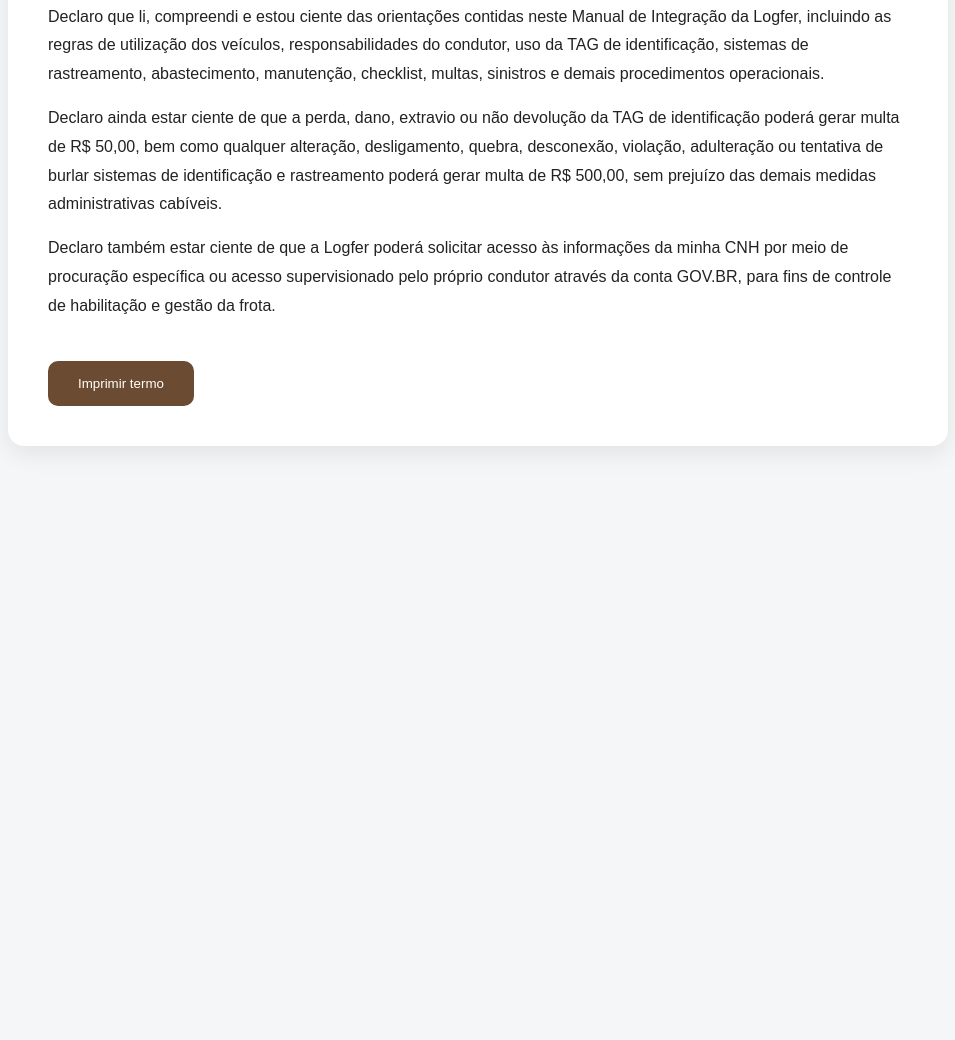
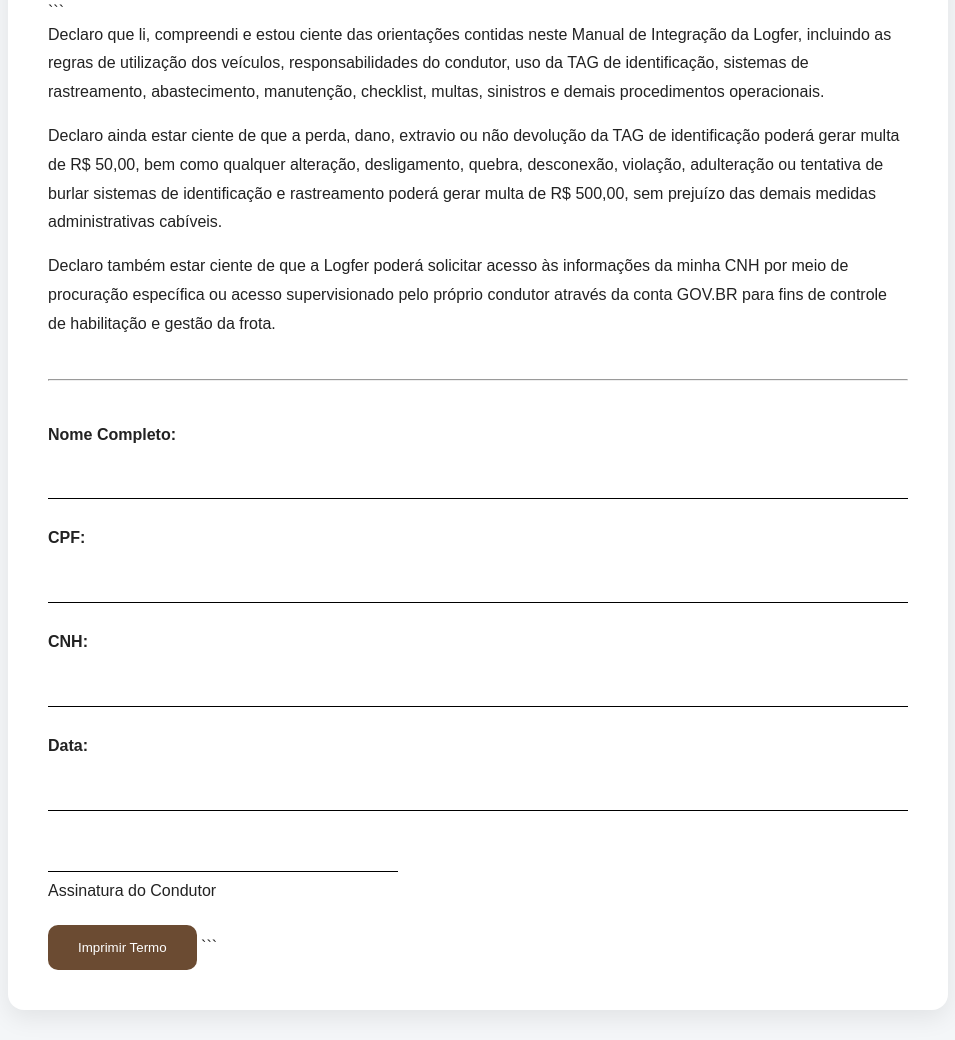
Before and after one commit to standbymarcenaria-crypto/integracao-leve-logfer, a plain HTML site: page index.html in a window 1280 px wide. Shown: the part 6331-7371 px from the top of the page, without its empty margins (302-1257 px from the left). Before the commit the page ends 6807 px from the top, so only its background shows below. Drawn offline with Linux system fonts and the light colour scheme.

Commit message:
Update index.html

````diff
--- a/index.html
+++ b/index.html
@@ -249,6 +249,7 @@
 
     <section id="termo" class="card">
       <h2>Termo de Ciência</h2>
+      ```
       <p>
           Declaro que li, compreendi e estou ciente das orientações contidas neste Manual de Integração da Logfer,
           incluindo as regras de utilização dos veículos, responsabilidades do condutor, uso da TAG de identificação,
@@ -263,10 +264,34 @@
 
       <p>
           Declaro também estar ciente de que a Logfer poderá solicitar acesso às informações da minha CNH por meio de procuração específica
-        ou acesso supervisionado pelo próprio condutor através da conta GOV.BR, para fins de controle de habilitação e gestão da frota.
+          ou acesso supervisionado pelo próprio condutor através da conta GOV.BR para fins de controle de habilitação e gestão da frota.
       </p>
 
-      <button onclick="window.print()" class="btn">Imprimir termo</button>
+      <hr style="margin:40px 0;">
+
+      <p><strong>Nome Completo:</strong></p>
+      <div style="border-bottom:1px solid #000; height:35px; margin-bottom:25px;"></div>
+
+      <p><strong>CPF:</strong></p>
+      <div style="border-bottom:1px solid #000; height:35px; margin-bottom:25px;"></div>
+
+      <p><strong>CNH:</strong></p>
+      <div style="border-bottom:1px solid #000; height:35px; margin-bottom:25px;"></div>
+
+      <p><strong>Data:</strong></p>
+      <div style="border-bottom:1px solid #000; height:35px; margin-bottom:40px;"></div>
+
+      <div style="margin-top:60px;">
+          <div style="border-top:1px solid #000; width:350px; padding-top:10px;">
+              Assinatura do Condutor
+          </div>
+      </div>
+
+      <button onclick="window.print()" class="btn">
+          Imprimir Termo
+      </button>
+      ```
+
     </section>
 
   </main>
````
Lines whose indentation alone changed are shown as unchanged.
